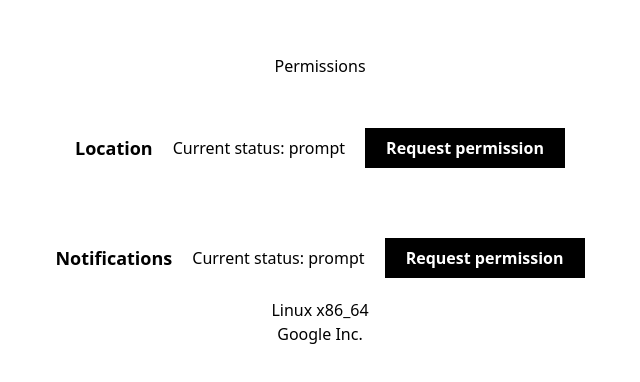
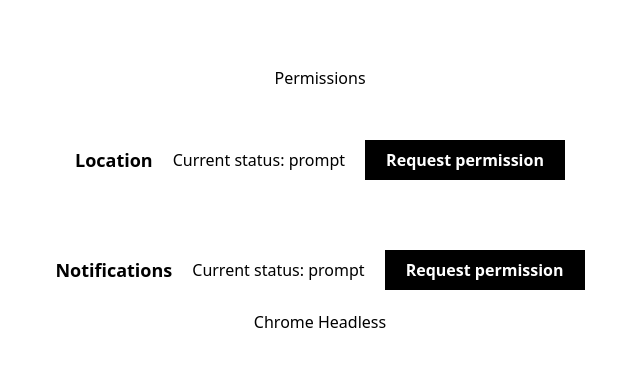
Before and after one commit to jonnicholson94/lovespace-location-prototype, a Next.js app: page /permissions in a window 1280 px wide. Shown: the part 200-582 px from the top of the page, without its empty margins (320-960 px from the left). Built offline with nearby package versions, Linux system fonts and the light colour scheme; no server answers.

Commit message:
Updated to use UAParser

```diff
--- a/package.json
+++ b/package.json
@@ -12,12 +12,14 @@
     "google-map-react": "^2.2.1",
     "next": "13.5.4",
     "react": "^18",
-    "react-dom": "^18"
+    "react-dom": "^18",
+    "ua-parser-js": "^1.0.36"
   },
   "devDependencies": {
     "@types/node": "^20",
     "@types/react": "^18",
     "@types/react-dom": "^18",
+    "@types/ua-parser-js": "^0.7.38",
     "autoprefixer": "^10",
     "eslint": "^8",
     "eslint-config-next": "13.5.4",
--- a/pages/permissions.tsx
+++ b/pages/permissions.tsx
@@ -1,17 +1,27 @@
 
 import { useEffect, useState } from "react"
+import { IBrowser, IDevice, UAParser } from "ua-parser-js"
 
 const Permissions = () => {
 
     const [location, setLocation] = useState("")
     const [notifications, setNotifications] = useState("")
     const [camera, setCamera] = useState("")
-    const [platform, setPlatform] = useState("")
-    const [vendor, setVendor] = useState("")
+    const [browser, setBrowser] = useState<undefined | string>("")
+    const [device, setDevice] = useState<undefined | string>("")
+
+    const parser = new UAParser()
 
     useEffect(() => {
 
         console.log(navigator)
+        console.log(parser.getResult())
+
+        const userBrowser = parser.getBrowser().name
+        const userDevice = parser.getDevice().model
+
+        setBrowser(userBrowser)
+        setDevice(userDevice)
 
         if (navigator.geolocation) {
           navigator.permissions
@@ -54,9 +64,6 @@ const Permissions = () => {
         //     }
         // })
 
-        setPlatform(navigator.platform)
-        setVendor(navigator.vendor)
-
       }, []);
 
     const watchLocation = () => {
@@ -81,8 +88,9 @@ const Permissions = () => {
                 <p className="mr-[20px]">Current status: {camera}</p>
                 <button className="h-[40px] w-[200px] bg-black text-white font-bold" onClick={() => navigator.mediaDevices.getUserMedia({ video: true })}>Request permission</button>
             </div> */}
-            <p>{platform}</p>
-            <p>{vendor}</p>
+            <p>{browser}</p>
+            <p>{device}</p>
+
         </div>
     )
 }
```
Also changed, not shown: 1 other file (tests, documents, lock files or other folders).
